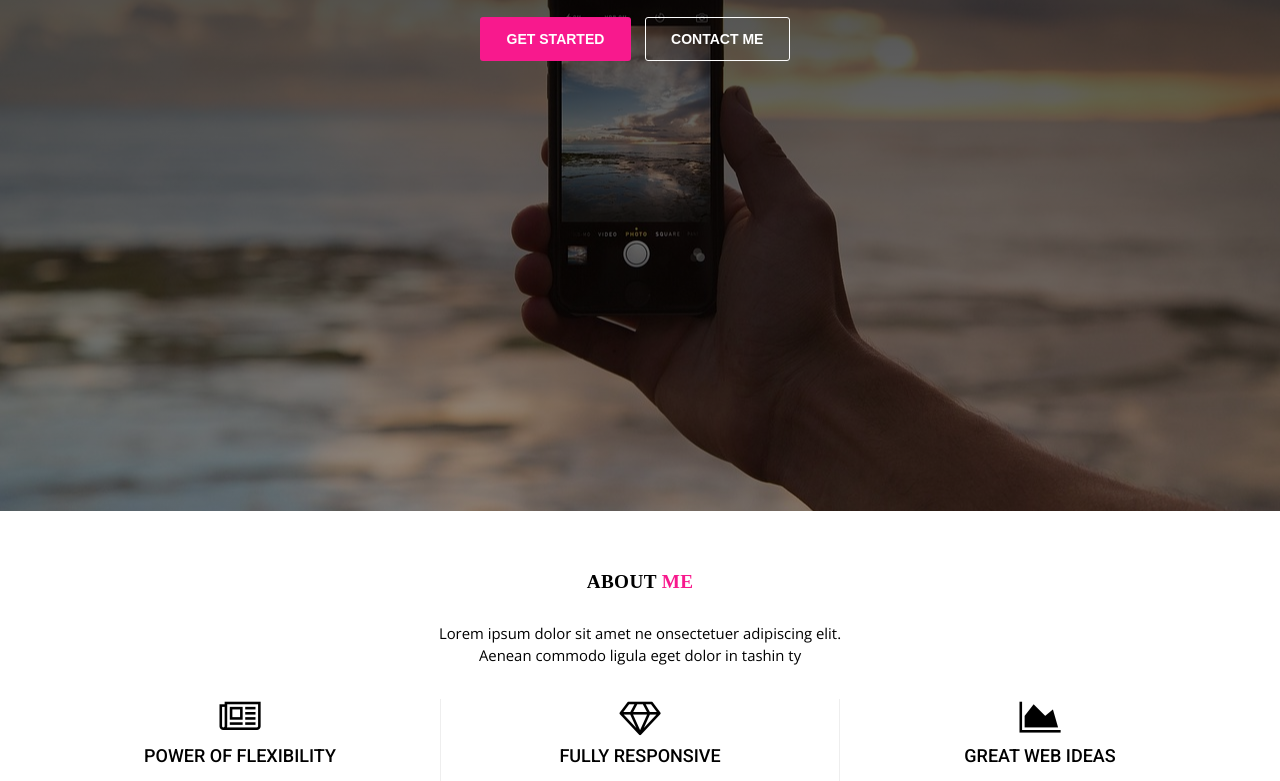
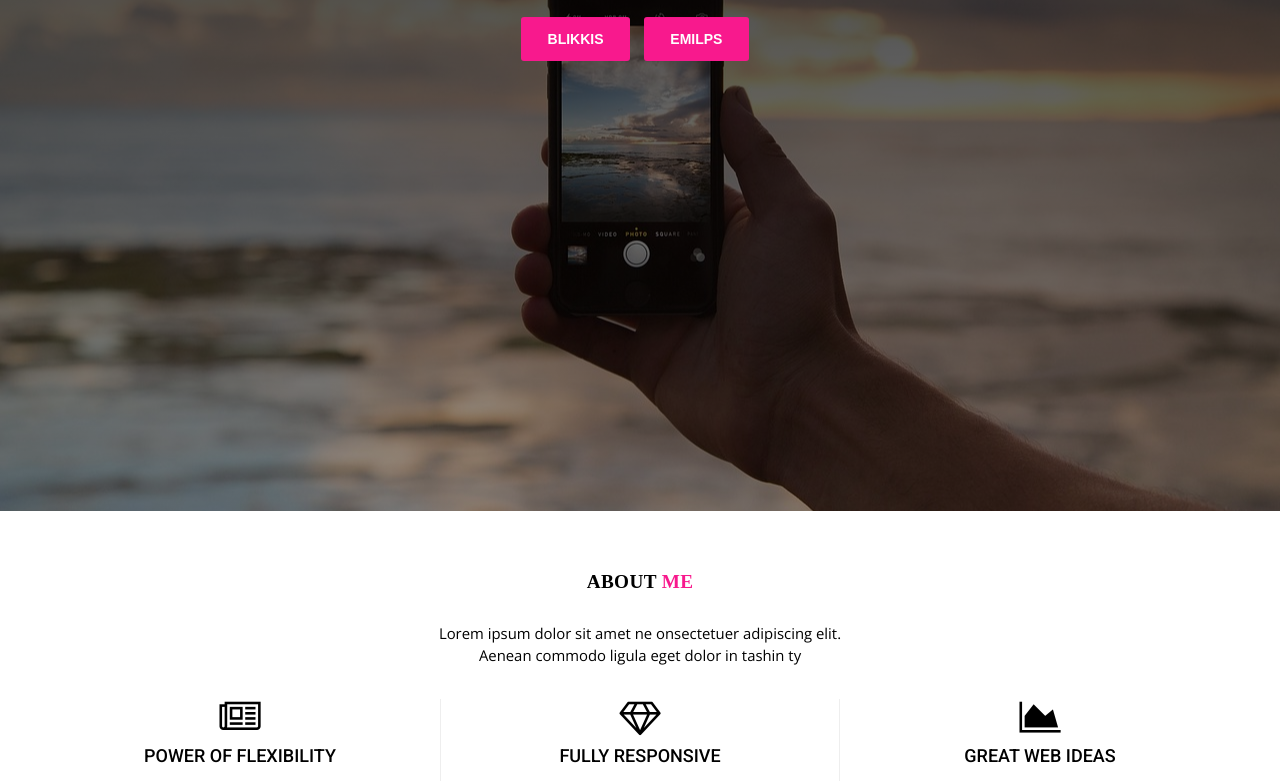
Before and after one commit to henrisor/henrikhs, a plain HTML site: page index.html in a window 1280 px wide. Shown: the part 319-1100 px from the top of the page. Drawn offline with nearby package versions, Linux system fonts and the light colour scheme.

Commit message:
emilps og saybut

```diff
--- a/index.html
+++ b/index.html
@@ -94,8 +94,9 @@ VERSION : 1.1
         <h1 class="main-heading-title">I do<span class="main-element themecolor" data-elements="Web Development,Design,Programming"></span></h1>
         <p class="main-heading-text">Only two things are infinite, the universe and human stupidity, and I'm not sure about the former<br/></p>
         <div class="btn-bar">
-          <a href="#" class="btn btn-custom theme_background_color">Get Started</a>
-          <a href="#" class="btn btn-custom-outline">Contact Me</a>
+            <a href="https://www.blikkis.club/index.html" class="btn btn-custom theme_background_color">BLIKKIS</a>
+            <a href="https://www.emilps.no/" class="btn btn-custom theme_background_color">EMILPS</a
+
         </div>
       </div>
                </div>
```
